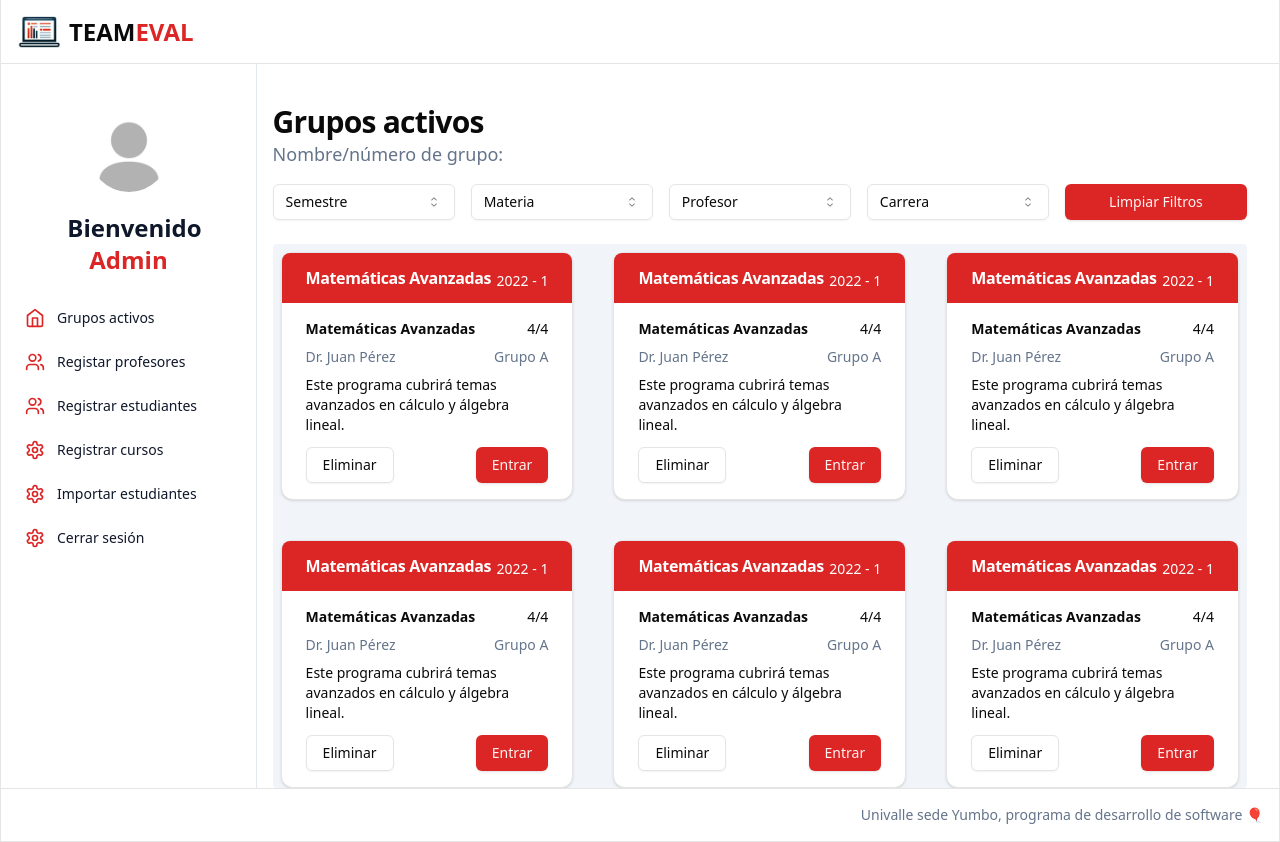
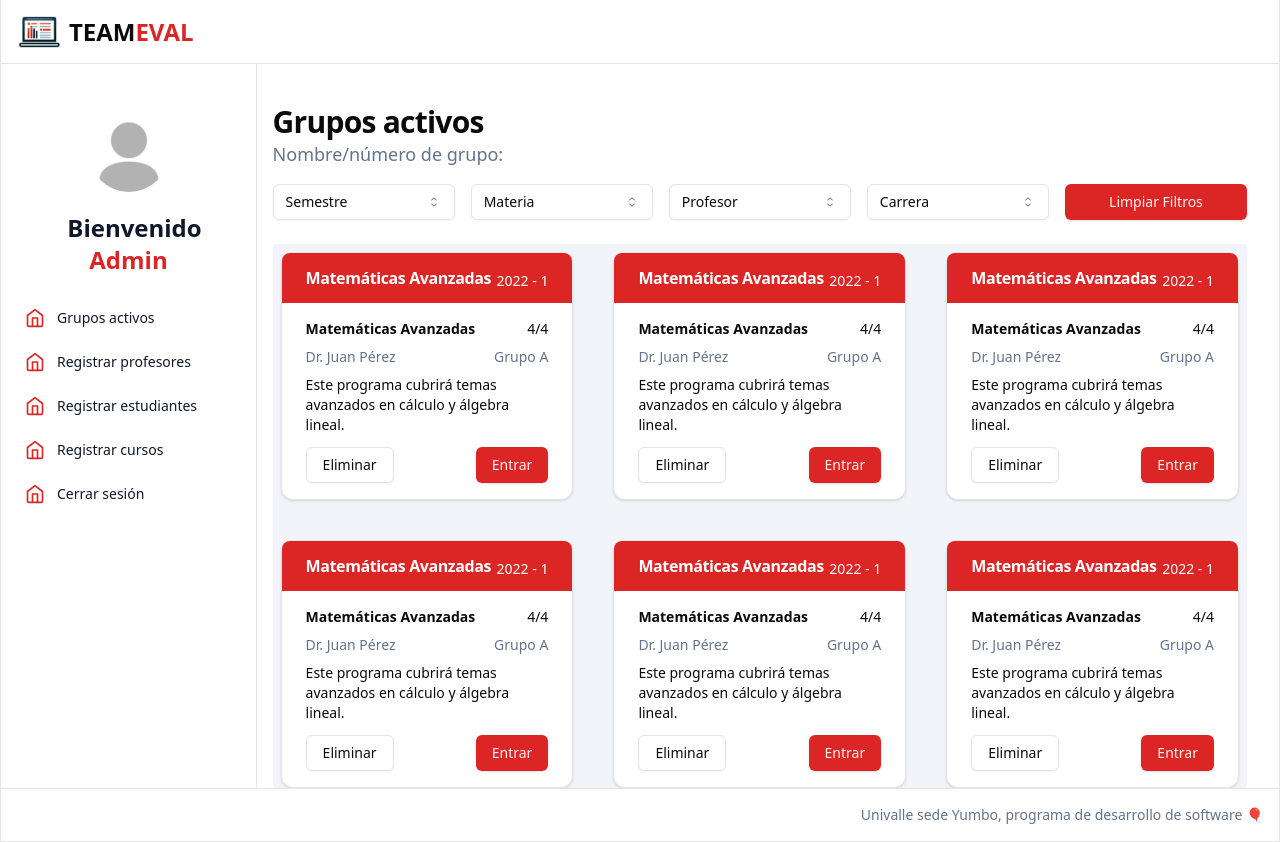
Before and after one commit to univalle/teameval, a Next.js app: page /student in a window 1280 px wide. Built offline with nearby package versions, Linux system fonts and the light colour scheme.

Commit message:
sidebar update

```diff
--- /dev/null
+++ b/src/components/menu-item.jsx
@@ -0,0 +1,21 @@
+import Link from "next/link";
+import { SettingsIcon } from "./icons";
+
+export function MenuItem({label, link, activeItem, icon,number}){
+
+return (
+    <li>
+    <Link
+      href={link}
+      className={`flex items-center px-3 py-2 rounded-lg text-slate-900 ${
+        activeItem === number ? 'bg-[#fadede]' : ''
+      }  dark:text-white hover:bg-[#fadede]`}
+    >
+      {icon}
+      <span className='flex-1 ml-3 whitespace-nowrap'>
+        {label}
+      </span>
+    </Link>
+  </li>
+)
+}
--- a/src/components/sidebar.jsx
+++ b/src/components/sidebar.jsx
@@ -1,5 +1,6 @@
 import Link from 'next/link'
 import { GroupIcon, HomeIcon, SettingsIcon } from './icons'
+import { MenuItem } from './menu-item'
 
 export function Sidebar ({ activeItem }) {
   return (
@@ -19,86 +20,17 @@ export function Sidebar ({ activeItem }) {
             <span className='ml-3 text-2xl font-semibold'>Bienvenido</span>
             <span className='text-2xl font-semibold text-primary'>Admin</span>
           </h3>
+
         </div>
         <ul className='space-y-2 text-sm font-medium'>
-          <li>
-            <Link
-              href='?active=item1'
-              className={`flex items-center px-3 py-2 rounded-lg text-slate-900 ${
-                activeItem === 'item1' ? 'bg-[#fadede]' : ''
-              }  dark:text-white hover:bg-[#fadede]`}
-            >
-              <HomeIcon />
-              <span className='flex-1 ml-3 whitespace-nowrap'>
-                Grupos activos
-              </span>
-            </Link>
-          </li>
-          <li>
-            <Link
-              href='?active=item2'
-              className={`flex items-center px-3 py-2 rounded-lg text-slate-900 ${
-                activeItem === 'item2' ? 'bg-[#fadede]' : ''
-              }  dark:text-white hover:bg-[#fadede]`}
-            >
-              <GroupIcon />
-              <span className='flex-1 ml-3 whitespace-nowrap'>
-                Registar profesores
-              </span>
-            </Link>
-          </li>
-          <li>
-            <Link
-              href='?active=item3'
-              className={`flex items-center px-3 py-2 rounded-lg text-slate-900 ${
-                activeItem === 'item3' ? 'bg-[#fadede]' : ''
-              }  dark:text-white hover:bg-[#fadede]`}
-            >
-              <GroupIcon />
-              <span className='flex-1 ml-3 whitespace-nowrap'>
-                Registrar estudiantes
-              </span>
-            </Link>
-          </li>
-          <li>
-            <Link
-              href='?active=item4'
-              className={`flex items-center px-3 py-2 rounded-lg text-slate-900 ${
-                activeItem === 'item4' ? 'bg-[#fadede]' : ''
-              }  dark:text-white hover:bg-[#fadede]`}
-            >
-              <SettingsIcon />
-              <span className='flex-1 ml-3 whitespace-nowrap'>
-                Registrar cursos
-              </span>
-            </Link>
-          </li>
-          <li>
-            <Link
-              href='?active=item5'
-              className={`flex items-center px-3 py-2 rounded-lg text-slate-900 ${
-                activeItem === 'item5' ? 'bg-[#fadede]' : ''
-              }  dark:text-white hover:bg-[#fadede]`}
-            >
-              <SettingsIcon />
-              <span className='flex-1 ml-3 whitespace-nowrap'>
-                Importar estudiantes
-              </span>
-            </Link>
-          </li>
-          <li>
-            <Link
-              href='/login'
-              className={`flex items-center px-3 py-2 rounded-lg text-slate-900 ${
-                activeItem === 'item6' ? 'bg-[#fadede]' : ''
-              }  dark:text-white hover:bg-[#fadede]`}
-            >
-              <SettingsIcon />
-              <span className='flex-1 ml-3 whitespace-nowrap'>
-                Cerrar sesión
-              </span>
-            </Link>
-          </li>
+
+          <MenuItem activeItem={activeItem} label={'Grupos activos'} link={'?active=item1'} icon={<HomeIcon/>} number={'item1'}  />
+          <MenuItem activeItem={activeItem} label={'Registrar profesores'} link={'?active=item2'} icon={<HomeIcon/>} number={'item2'}  />
+          <MenuItem activeItem={activeItem} label={'Registrar estudiantes'} link={'?active=item3'} icon={<HomeIcon/>} number={'item3'}  />
+          <MenuItem activeItem={activeItem} label={'Registrar cursos'} link={'?active=item4'} icon={<HomeIcon/>} number={'item4'}  />
+          <MenuItem activeItem={activeItem} label={'Cerrar sesión'} link={'/login'} icon={<HomeIcon/>} number={'item5'}  />
+
+
         </ul>
       </div>
     </aside>
```
